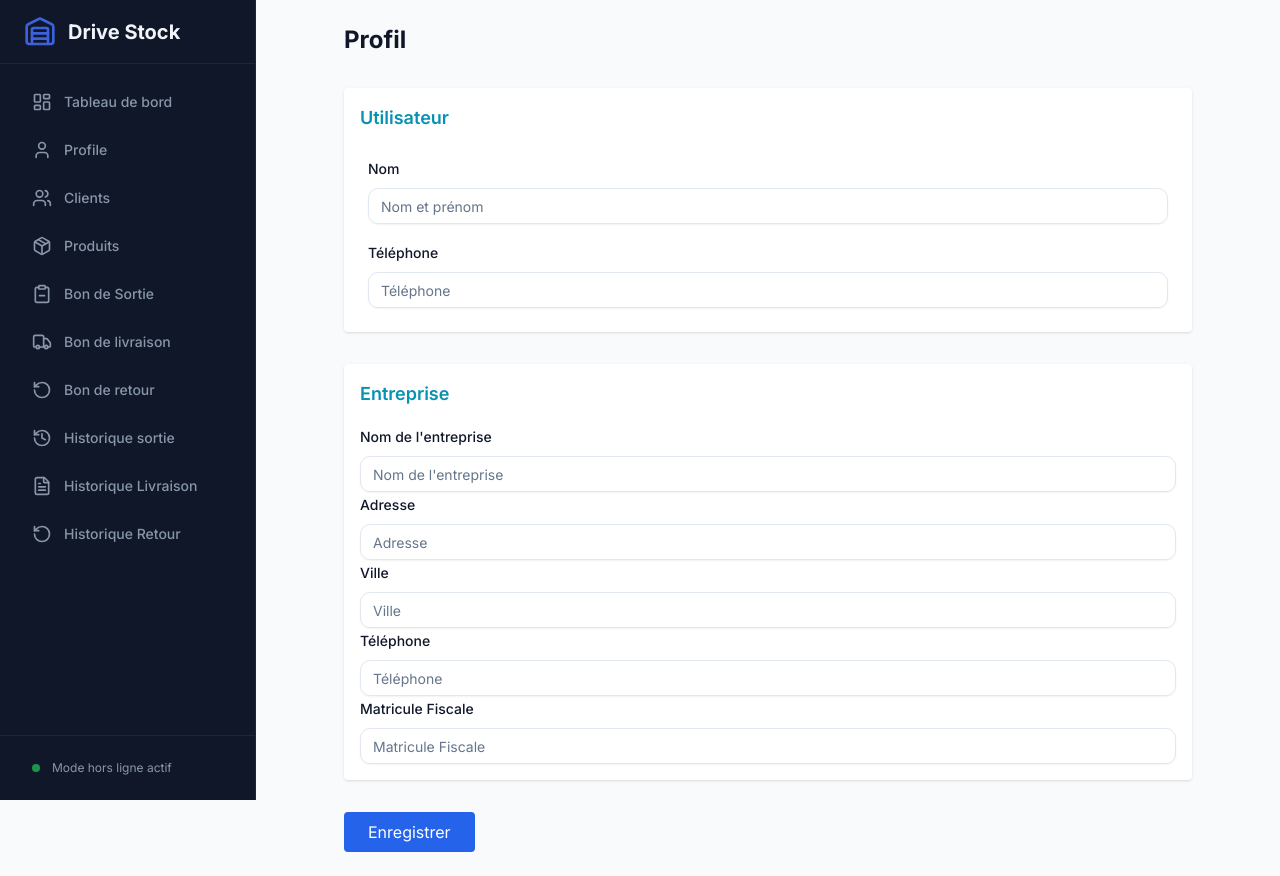
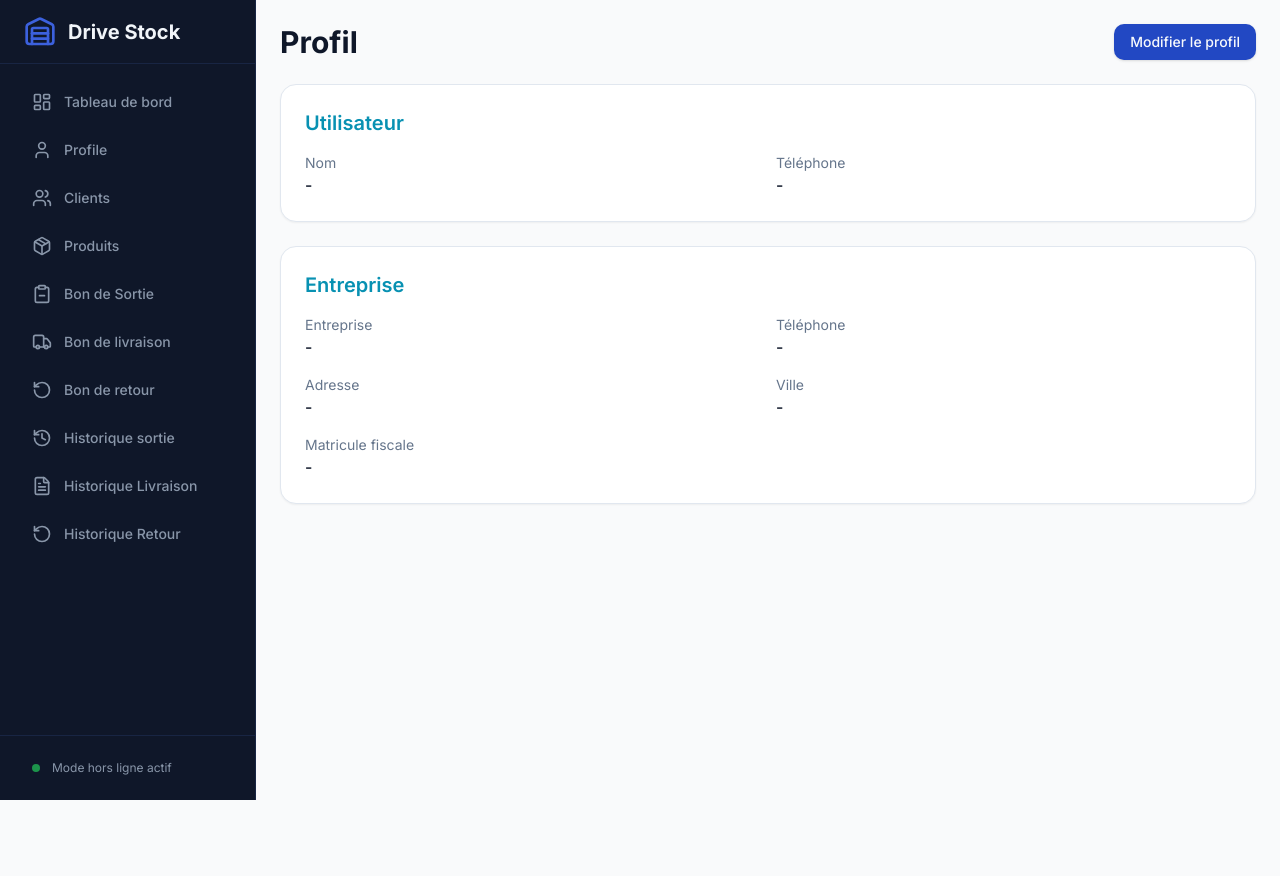
Before and after one commit to Yesserabedlmoujib/drive-stock-, a React (Vite) app: page /Profile in a window 1280 px wide. After the commit the page ends 800 px from the top, so only its background shows below. Built offline with nearby package versions, Linux system fonts and the light colour scheme.

Commit message:
improved profile UI and added toast notifications

```diff
--- a/src/App.tsx
+++ b/src/App.tsx
@@ -12,12 +12,14 @@ import HistoryS from "./pages/HistoryS";
 import NotFound from "./pages/NotFound";
 import Product from "./pages/Product";
 import Profile from "./pages/Profile";
+import { Toaster } from "./components/ui/toaster";
 
 const queryClient = new QueryClient();
 
 const App = () => (
   <QueryClientProvider client={queryClient}>
     <BrowserRouter>
+      <Toaster />
       <Routes>
         <Route element={<AppLayout />}>
           <Route path="/" element={<Dashboard />} />
--- a/src/components/ui/toast.tsx
+++ b/src/components/ui/toast.tsx
@@ -1,11 +1,11 @@
-import * as React from "react"
-import * as ToastPrimitives from "@radix-ui/react-toast"
-import { cva, type VariantProps } from "class-variance-authority"
-import { X } from "lucide-react"
+import * as React from "react";
+import * as ToastPrimitives from "@radix-ui/react-toast";
+import { cva, type VariantProps } from "class-variance-authority";
+import { X } from "lucide-react";
 
-import { cn } from "@/lib/utils"
+import { cn } from "@/lib/utils";
 
-const ToastProvider = ToastPrimitives.Provider
+const ToastProvider = ToastPrimitives.Provider;
 
 const ToastViewport = React.forwardRef<
   React.ElementRef<typeof ToastPrimitives.Viewport>,
@@ -15,12 +15,12 @@ const ToastViewport = React.forwardRef<
     ref={ref}
     className={cn(
       "fixed top-0 z-[100] flex max-h-screen w-full flex-col-reverse p-4 sm:bottom-0 sm:right-0 sm:top-auto sm:flex-col md:max-w-[420px]",
-      className
+      className,
     )}
     {...props}
   />
-))
-ToastViewport.displayName = ToastPrimitives.Viewport.displayName
+));
+ToastViewport.displayName = ToastPrimitives.Viewport.displayName;
 
 const toastVariants = cva(
   "group pointer-events-auto relative flex w-full items-center justify-between space-x-2 overflow-hidden rounded-md border p-4 pr-6 shadow-lg transition-all data-[swipe=cancel]:translate-x-0 data-[swipe=end]:translate-x-[var(--radix-toast-swipe-end-x)] data-[swipe=move]:translate-x-[var(--radix-toast-swipe-move-x)] data-[swipe=move]:transition-none data-[state=open]:animate-in data-[state=closed]:animate-out data-[swipe=end]:animate-out data-[state=closed]:fade-out-80 data-[state=closed]:slide-out-to-right-full data-[state=open]:slide-in-from-top-full data-[state=open]:sm:slide-in-from-bottom-full",
@@ -28,6 +28,9 @@ const toastVariants = cva(
     variants: {
       variant: {
         default: "border bg-background text-foreground",
+
+        success: "border-green-500 bg-green-500 text-white",
+
         destructive:
           "destructive group border-destructive bg-destructive text-destructive-foreground",
       },
@@ -35,8 +38,8 @@ const toastVariants = cva(
     defaultVariants: {
       variant: "default",
     },
-  }
-)
+  },
+);
 
 const Toast = React.forwardRef<
   React.ElementRef<typeof ToastPrimitives.Root>,
@@ -49,9 +52,9 @@ const Toast = React.forwardRef<
       className={cn(toastVariants({ variant }), className)}
       {...props}
     />
-  )
-})
-Toast.displayName = ToastPrimitives.Root.displayName
+  );
+});
+Toast.displayName = ToastPrimitives.Root.displayName;
 
 const ToastAction = React.forwardRef<
   React.ElementRef<typeof ToastPrimitives.Action>,
@@ -61,12 +64,12 @@ const ToastAction = React.forwardRef<
     ref={ref}
     className={cn(
       "inline-flex h-8 shrink-0 items-center justify-center rounded-md border bg-transparent px-3 text-sm font-medium transition-colors hover:bg-secondary focus:outline-none focus:ring-1 focus:ring-ring disabled:pointer-events-none disabled:opacity-50 group-[.destructive]:border-muted/40 group-[.destructive]:hover:border-destructive/30 group-[.destructive]:hover:bg-destructive group-[.destructive]:hover:text-destructive-foreground group-[.destructive]:focus:ring-destructive",
-      className
+      className,
     )}
     {...props}
   />
-))
-ToastAction.displayName = ToastPrimitives.Action.displayName
+));
+ToastAction.displayName = ToastPrimitives.Action.displayName;
 
 const ToastClose = React.forwardRef<
   React.ElementRef<typeof ToastPrimitives.Close>,
@@ -76,15 +79,15 @@ const ToastClose = React.forwardRef<
     ref={ref}
     className={cn(
       "absolute right-1 top-1 rounded-md p-1 text-foreground/50 opacity-0 transition-opacity hover:text-foreground focus:opacity-100 focus:outline-none focus:ring-1 group-hover:opacity-100 group-[.destructive]:text-red-300 group-[.destructive]:hover:text-red-50 group-[.destructive]:focus:ring-red-400 group-[.destructive]:focus:ring-offset-red-600",
-      className
+      className,
     )}
     toast-close=""
     {...props}
   >
     <X className="h-4 w-4" />
   </ToastPrimitives.Close>
-))
-ToastClose.displayName = ToastPrimitives.Close.displayName
+));
+ToastClose.displayName = ToastPrimitives.Close.displayName;
 
 const ToastTitle = React.forwardRef<
   React.ElementRef<typeof ToastPrimitives.Title>,
@@ -95,8 +98,8 @@ const ToastTitle = React.forwardRef<
     className={cn("text-sm font-semibold [&+div]:text-xs", className)}
     {...props}
   />
-))
-ToastTitle.displayName = ToastPrimitives.Title.displayName
+));
+ToastTitle.displayName = ToastPrimitives.Title.displayName;
 
 const ToastDescription = React.forwardRef<
   React.ElementRef<typeof ToastPrimitives.Description>,
@@ -107,12 +110,12 @@ const ToastDescription = React.forwardRef<
     className={cn("text-sm opacity-90", className)}
     {...props}
   />
-))
-ToastDescription.displayName = ToastPrimitives.Description.displayName
+));
+ToastDescription.displayName = ToastPrimitives.Description.displayName;
 
-type ToastProps = React.ComponentPropsWithoutRef<typeof Toast>
+type ToastProps = React.ComponentPropsWithoutRef<typeof Toast>;
 
-type ToastActionElement = React.ReactElement<typeof ToastAction>
+type ToastActionElement = React.ReactElement<typeof ToastAction>;
 
 export {
   type ToastProps,
@@ -124,4 +127,4 @@ export {
   ToastDescription,
   ToastClose,
   ToastAction,
-}
+};
--- a/src/pages/Profile.tsx
+++ b/src/pages/Profile.tsx
@@ -1,15 +1,206 @@
+// import { Input } from "@/components/ui/input";
+// import { Label } from "@/components/ui/label";
+// import {
+//   companyProfileService,
+//   userProfileService,
+// } from "@/db/services/profile.service";
+// import { useEffect, useState } from "react";
+
+// type UserState = {
+//   fullName: string;
+//   phone: string;
+//   image?: string; // 👈 important
+// };
+
+// type CompanyState = {
+//   companyName: string;
+//   address: string;
+//   city: string;
+//   phone: string;
+//   email: string;
+//   matriculeFiscale: string;
+//   logo?: string; // 👈 important
+// };
+// export default function Profile() {
+//   const [user, setUser] = useState<UserState>({
+//     fullName: "",
+//     phone: "",
+//     image: undefined,
+//   });
+
+//   const [company, setCompany] = useState<CompanyState>({
+//     companyName: "",
+//     address: "",
+//     city: "",
+//     phone: "",
+//     email: "",
+//     matriculeFiscale: "",
+//     logo: undefined,
+//   });
+
+//   useEffect(() => {
+//     (async () => {
+//       const u = await userProfileService.get();
+//       const c = await companyProfileService.get();
+
+//       if (u) {
+//         setUser({
+//           fullName: u.fullName,
+//           phone: u.phone,
+//           image: u.image,
+//         });
+//       }
+
+//       if (c) {
+//         setCompany({
+//           companyName: c.companyName,
+//           address: c.address,
+//           city: c.city,
+//           phone: c.phone,
+//           email: c.email ?? "",
+//           matriculeFiscale: c.matriculeFiscale,
+//           logo: c.logo,
+//         });
+//       }
+//     })();
+//   }, []);
+
+//   const saveProfile = async () => {
+//     await userProfileService.save(user);
+//     await companyProfileService.save(company);
+//     alert("Profil enregistré avec succès");
+//   };
+
+//   return (
+//     <div className="max-w-4xl mx-auto p-6 space-y-8">
+//       <h1 className="text-2xl font-bold">Profil</h1>
+
+//       {/* USER PROFILE */}
+//       <section className="bg-white p-4 rounded shadow">
+//         <h2 className="text-lg font-semibold text-cyan-600 mb-4">
+//           Utilisateur
+//         </h2>
+
+//         <div className="space-y-2 p-2">
+//           <Label htmlFor="fullName">Nom</Label>
+//           <Input
+//             id="fullName"
+//             className="input"
+//             placeholder="Nom et prénom"
+//             value={user.fullName}
+//             onChange={(e) => setUser({ ...user, fullName: e.target.value })}
+//           />
+//         </div>
+//         <div className="space-y-2 p-2">
+//           <Label htmlFor="telephone">Téléphone</Label>
+//           <Input
+//             id="telephone"
+//             className="input mt-2"
+//             placeholder="Téléphone"
+//             value={user.phone}
+//             onChange={(e) => setUser({ ...user, phone: e.target.value })}
+//           />
+//         </div>
+//       </section>
+
+//       {/* COMPANY PROFILE */}
+//       <section className="bg-white p-4 rounded shadow">
+//         <h2 className="text-lg font-semibold text-cyan-600 mb-4">Entreprise</h2>
+//         <div className="space-y-2">
+//           <Label htmlFor="entreprise">Nom de l'entreprise</Label>
+//           <Input
+//             id="entreprise"
+//             className="input"
+//             placeholder="Nom de l'entreprise"
+//             value={company.companyName}
+//             onChange={(e) =>
+//               setCompany({ ...company, companyName: e.target.value })
+//             }
+//           />
+//         </div>
+//         <div className="space-y-2">
+//           <Label htmlFor="adresse">Adresse</Label>
+
+//           <Input
+//             id="adresse"
+//             className="input mt-2"
+//             placeholder="Adresse"
+//             value={company.address}
+//             onChange={(e) =>
+//               setCompany({ ...company, address: e.target.value })
+//             }
+//           />
+//         </div>
+//         <div className="space-y-2">
+//           <Label htmlFor="ville">Ville</Label>
+//           <Input
+//             id="ville"
+//             className="input mt-2"
+//             placeholder="Ville"
+//             value={company.city}
+//             onChange={(e) => setCompany({ ...company, city: e.target.value })}
+//           />
+//         </div>
+//         <div className="space-y-2">
+//           <Label htmlFor="tele">Téléphone</Label>
+//           <Input
+//             id="tele"
+//             className="input mt-2"
+//             placeholder="Téléphone"
+//             value={company.phone}
+//             onChange={(e) => setCompany({ ...company, phone: e.target.value })}
+//           />
+//         </div>
+//         <div className="space-y-2">
+//           <Label htmlFor="matricule">Matricule Fiscale</Label>
+//           <Input
+//             id="matricule"
+//             className="input mt-2"
+//             placeholder="Matricule Fiscale"
+//             value={company.matriculeFiscale}
+//             onChange={(e) =>
+//               setCompany({
+//                 ...company,
+//                 matriculeFiscale: e.target.value,
+//               })
+//             }
+//           />
+//         </div>
+//       </section>
+
+//       <button
+//         onClick={saveProfile}
+//         className="bg-blue-600 text-white px-6 py-2 rounded"
+//       >
+//         Enregistrer
+//       </button>
+//     </div>
+//   );
+// }
+
+import { Button } from "@/components/ui/button";
 import { Input } from "@/components/ui/input";
 import { Label } from "@/components/ui/label";
+import {
+  Dialog,
+  DialogContent,
+  DialogHeader,
+  DialogTitle,
+  DialogTrigger,
+} from "@/components/ui/dialog";
+
 import {
   companyProfileService,
   userProfileService,
 } from "@/db/services/profile.service";
+
 import { useEffect, useState } from "react";
+import { toast } from "@/hooks/use-toast";
 
 type UserState = {
   fullName: string;
   phone: string;
-  image?: string; // 👈 important
+  image?: string;
 };
 
 type CompanyState = {
@@ -19,9 +210,12 @@ type CompanyState = {
   phone: string;
   email: string;
   matriculeFiscale: string;
-  logo?: string; // 👈 important
+  logo?: string;
 };
+
 export default function Profile() {
+  const [open, setOpen] = useState(false);
+
   const [user, setUser] = useState<UserState>({
     fullName: "",
     phone: "",
@@ -66,97 +260,136 @@ export default function Profile() {
   }, []);
 
   const saveProfile = async () => {
+    try {
       await userProfileService.save(user);
       await companyProfileService.save(company);
-    alert("Profil enregistré avec succès");
+
+      toast({
+        variant: "success",
+        title: "Succès",
+        description: "Profil enregistré avec succès",
+      });
+
+      setOpen(false);
+    } catch (error) {
+      toast({
+        variant: "destructive",
+        title: "Erreur",
+        description: "Une erreur est survenue",
+      });
+    }
   };
+  return (
+    <div className="max-w-5xl mx-auto p-6 space-y-6">
+      {/* Header */}
+      <div className="flex items-center justify-between">
+        <h1 className="text-3xl font-bold">Profil</h1>
 
-  return (
-    <div className="max-w-4xl mx-auto p-6 space-y-8">
-      <h1 className="text-2xl font-bold">Profil</h1>
+        <Dialog open={open} onOpenChange={setOpen}>
+          <DialogTrigger asChild>
+            <Button>Modifier le profil</Button>
+          </DialogTrigger>
 
-      {/* USER PROFILE */}
-      <section className="bg-white p-4 rounded shadow">
-        <h2 className="text-lg font-semibold text-cyan-600 mb-4">
+          <DialogContent className="max-w-2xl max-h-[90vh] overflow-y-auto">
+            <DialogHeader>
+              <DialogTitle>Modifier le profil</DialogTitle>
+            </DialogHeader>
+
+            <div className="space-y-6">
+              {/* USER */}
+              <div className="space-y-4">
+                <h2 className="text-lg font-semibold text-cyan-600">
                   Utilisateur
                 </h2>
 
-        <div className="space-y-2 p-2">
-          <Label htmlFor="fullName">Nom</Label>
+                <div className="space-y-2">
+                  <Label>Nom</Label>
                   <Input
-            id="fullName"
-            className="input"
-            placeholder="Nom et prénom"
                     value={user.fullName}
-            onChange={(e) => setUser({ ...user, fullName: e.target.value })}
-          />
-        </div>
-        <div className="space-y-2 p-2">
-          <Label htmlFor="telephone">Téléphone</Label>
-          <Input
-            id="telephone"
-            className="input mt-2"
-            placeholder="Téléphone"
-            value={user.phone}
-            onChange={(e) => setUser({ ...user, phone: e.target.value })}
-          />
-        </div>
-      </section>
-
-      {/* COMPANY PROFILE */}
-      <section className="bg-white p-4 rounded shadow">
-        <h2 className="text-lg font-semibold text-cyan-600 mb-4">Entreprise</h2>
-        <div className="space-y-2">
-          <Label htmlFor="entreprise">Nom de l'entreprise</Label>
-          <Input
-            id="entreprise"
-            className="input"
-            placeholder="Nom de l'entreprise"
-            value={company.companyName}
                     onChange={(e) =>
-              setCompany({ ...company, companyName: e.target.value })
+                      setUser({
+                        ...user,
+                        fullName: e.target.value,
+                      })
                     }
                   />
                 </div>
+
                 <div className="space-y-2">
-          <Label htmlFor="adresse">Adresse</Label>
-
+                  <Label>Téléphone</Label>
                   <Input
-            id="adresse"
-            className="input mt-2"
-            placeholder="Adresse"
-            value={company.address}
+                    value={user.phone}
                     onChange={(e) =>
-              setCompany({ ...company, address: e.target.value })
+                      setUser({
+                        ...user,
+                        phone: e.target.value,
+                      })
                     }
                   />
                 </div>
+              </div>
+
+              {/* COMPANY */}
+              <div className="space-y-4">
+                <h2 className="text-lg font-semibold text-cyan-600">
+                  Entreprise
+                </h2>
+
                 <div className="space-y-2">
-          <Label htmlFor="ville">Ville</Label>
+                  <Label>Nom entreprise</Label>
                   <Input
-            id="ville"
-            className="input mt-2"
-            placeholder="Ville"
-            value={company.city}
-            onChange={(e) => setCompany({ ...company, city: e.target.value })}
+                    value={company.companyName}
+                    onChange={(e) =>
+                      setCompany({
+                        ...company,
+                        companyName: e.target.value,
+                      })
+                    }
                   />
                 </div>
+
                 <div className="space-y-2">
-          <Label htmlFor="tele">Téléphone</Label>
+                  <Label>Adresse</Label>
                   <Input
-            id="tele"
-            className="input mt-2"
-            placeholder="Téléphone"
-            value={company.phone}
-            onChange={(e) => setCompany({ ...company, phone: e.target.value })}
+                    value={company.address}
+                    onChange={(e) =>
+                      setCompany({
+                        ...company,
+                        address: e.target.value,
+                      })
+                    }
                   />
                 </div>
+
                 <div className="space-y-2">
-          <Label htmlFor="matricule">Matricule Fiscale</Label>
+                  <Label>Ville</Label>
                   <Input
-            id="matricule"
-            className="input mt-2"
-            placeholder="Matricule Fiscale"
+                    value={company.city}
+                    onChange={(e) =>
+                      setCompany({
+                        ...company,
+                        city: e.target.value,
+                      })
+                    }
+                  />
+                </div>
+
+                <div className="space-y-2">
+                  <Label>Téléphone</Label>
+                  <Input
+                    value={company.phone}
+                    onChange={(e) =>
+                      setCompany({
+                        ...company,
+                        phone: e.target.value,
+                      })
+                    }
+                  />
+                </div>
+
+                <div className="space-y-2">
+                  <Label>Matricule fiscale</Label>
+                  <Input
                     value={company.matriculeFiscale}
                     onChange={(e) =>
                       setCompany({
@@ -166,14 +399,66 @@ export default function Profile() {
                     }
                   />
                 </div>
+              </div>
+
+              <Button onClick={saveProfile} className="w-full">
+                Enregistrer
+              </Button>
+            </div>
+          </DialogContent>
+        </Dialog>
+      </div>
+
+      {/* USER CARD */}
+      <section className="bg-white rounded-2xl shadow-sm border p-6">
+        <h2 className="text-xl font-semibold mb-4 text-cyan-600">
+          Utilisateur
+        </h2>
+
+        <div className="grid gap-4 md:grid-cols-2">
+          <div>
+            <p className="text-sm text-muted-foreground">Nom</p>
+            <p className="font-medium">{user.fullName || "-"}</p>
+          </div>
+
+          <div>
+            <p className="text-sm text-muted-foreground">Téléphone</p>
+            <p className="font-medium">{user.phone || "-"}</p>
+          </div>
+        </div>
       </section>
 
-      <button
-        onClick={saveProfile}
-        className="bg-blue-600 text-white px-6 py-2 rounded"
-      >
-        Enregistrer
-      </button>
+      {/* COMPANY CARD */}
+      <section className="bg-white rounded-2xl shadow-sm border p-6">
+        <h2 className="text-xl font-semibold mb-4 text-cyan-600">Entreprise</h2>
+
+        <div className="grid gap-4 md:grid-cols-2">
+          <div>
+            <p className="text-sm text-muted-foreground">Entreprise</p>
+            <p className="font-medium">{company.companyName || "-"}</p>
+          </div>
+
+          <div>
+            <p className="text-sm text-muted-foreground">Téléphone</p>
+            <p className="font-medium">{company.phone || "-"}</p>
+          </div>
+
+          <div>
+            <p className="text-sm text-muted-foreground">Adresse</p>
+            <p className="font-medium">{company.address || "-"}</p>
+          </div>
+
+          <div>
+            <p className="text-sm text-muted-foreground">Ville</p>
+            <p className="font-medium">{company.city || "-"}</p>
+          </div>
+
+          <div>
+            <p className="text-sm text-muted-foreground">Matricule fiscale</p>
+            <p className="font-medium">{company.matriculeFiscale || "-"}</p>
+          </div>
+        </div>
+      </section>
     </div>
   );
 }
```
Lines whose indentation alone changed are shown as unchanged.
